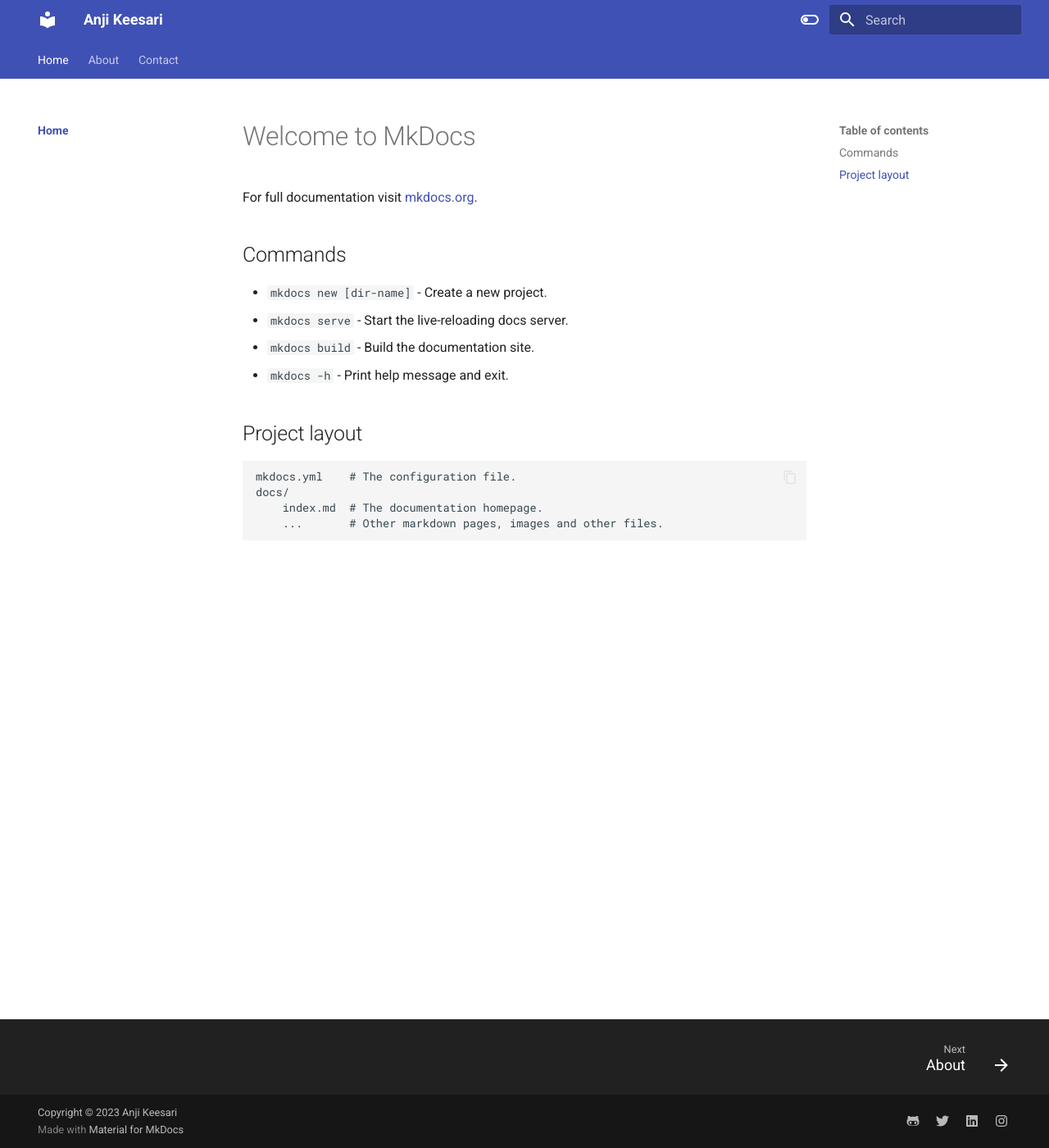
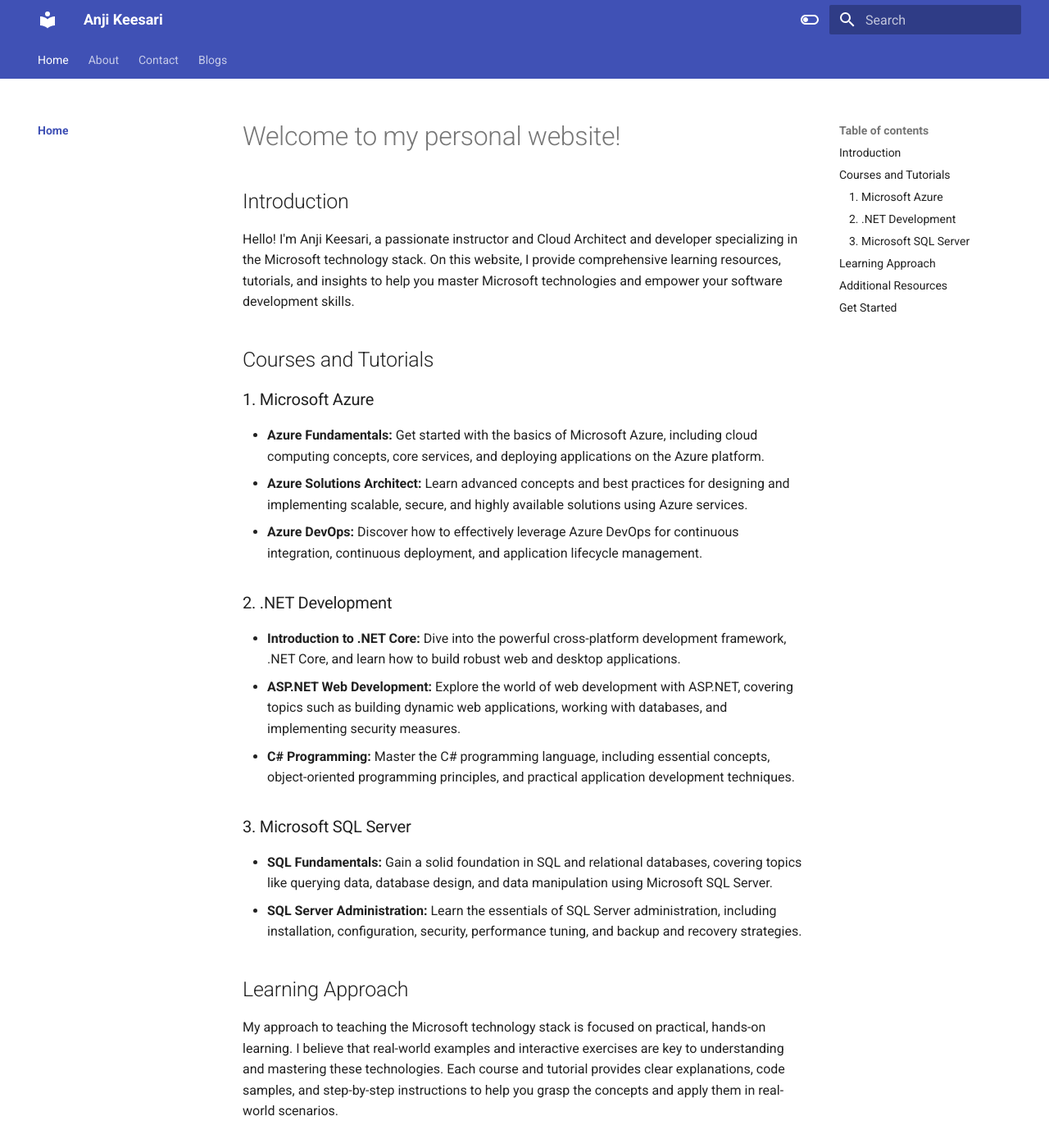
Before and after one commit to akeesari/anjikeesari, an MkDocs documentation site: the page built from docs/index.md, in a window 1280 px wide and 1400 px high. Shown: the whole window at 82% size. Built offline with MkDocs 1.6.1 and Material for MkDocs 9.7.7, drawn with Linux system fonts in a browser that asks for light colours; some of the changed text lies outside the part shown.

Commit message:
added couple of pages

```diff
--- a/docs/index.md
+++ b/docs/index.md
@@ -1,17 +1,47 @@
-# Welcome to MkDocs
+# Welcome to my personal website!
 
-For full documentation visit [mkdocs.org](https://www.mkdocs.org).
+## Introduction
 
-## Commands
+Hello! I'm Anji Keesari, a passionate instructor and Cloud Architect and developer specializing in the Microsoft technology stack. On this website, I provide comprehensive learning resources, tutorials, and insights to help you master Microsoft technologies and empower your software development skills.
 
-* `mkdocs new [dir-name]` - Create a new project.
-* `mkdocs serve` - Start the live-reloading docs server.
-* `mkdocs build` - Build the documentation site.
-* `mkdocs -h` - Print help message and exit.
 
-## Project layout
+## Courses and Tutorials
 
-    mkdocs.yml    # The configuration file.
-    docs/
-        index.md  # The documentation homepage.
-        ...       # Other markdown pages, images and other files.
+### 1. Microsoft Azure
+
+- **Azure Fundamentals:** Get started with the basics of Microsoft Azure, including cloud computing concepts, core services, and deploying applications on the Azure platform.
+- **Azure Solutions Architect:** Learn advanced concepts and best practices for designing and implementing scalable, secure, and highly available solutions using Azure services.
+- **Azure DevOps:** Discover how to effectively leverage Azure DevOps for continuous integration, continuous deployment, and application lifecycle management.
+
+### 2. .NET Development
+
+- **Introduction to .NET Core:** Dive into the powerful cross-platform development framework, .NET Core, and learn how to build robust web and desktop applications.
+- **ASP.NET Web Development:** Explore the world of web development with ASP.NET, covering topics such as building dynamic web applications, working with databases, and implementing security measures.
+- **C# Programming:** Master the C# programming language, including essential concepts, object-oriented programming principles, and practical application development techniques.
+
+### 3. Microsoft SQL Server
+
+- **SQL Fundamentals:** Gain a solid foundation in SQL and relational databases, covering topics like querying data, database design, and data manipulation using Microsoft SQL Server.
+- **SQL Server Administration:** Learn the essentials of SQL Server administration, including installation, configuration, security, performance tuning, and backup and recovery strategies.
+
+
+
+## Learning Approach
+
+My approach to teaching the Microsoft technology stack is focused on practical, hands-on learning. I believe that real-world examples and interactive exercises are key to understanding and mastering these technologies. Each course and tutorial provides clear explanations, code samples, and step-by-step instructions to help you grasp the concepts and apply them in real-world scenarios.
+
+
+## Additional Resources
+
+In addition to the courses, you will find a range of resources on this website to support your learning journey:
+
+- **Blog:** Regularly updated blog posts covering various Microsoft technologies, best practices, and industry insights.
+- **Code Examples:** A repository of code examples demonstrating key concepts and techniques.
+- **Recommended Tools:** List of tools, frameworks, and libraries that can enhance your productivity and development experience with the Microsoft technology stack.
+<!-- - **Community:** Connect with other learners, ask questions, and engage in discussions through our community forum. -->
+
+## Get Started
+
+Ready to embark on your Microsoft technology stack learning journey? Start exploring the courses and tutorials today. If you have any questions or need further assistance, feel free to reach out through the contact information provided.
+
+Happy learning, and I look forward to joining you on this exciting learning adventure!
--- a/mkdocs.yml
+++ b/mkdocs.yml
@@ -153,4 +153,6 @@
   - About:
     - About: about.md
   - Contact:
-    - Contact: contact.md
+    - Contact Us: contact.md
+  - Blogs:
+    - Blogs: blogs.md
```
Also changed, not shown: docs/about.md (+6 -7 lines), docs/blogs.md (added, +21 -0 lines), docs/contact.md (+4 -2 lines).
